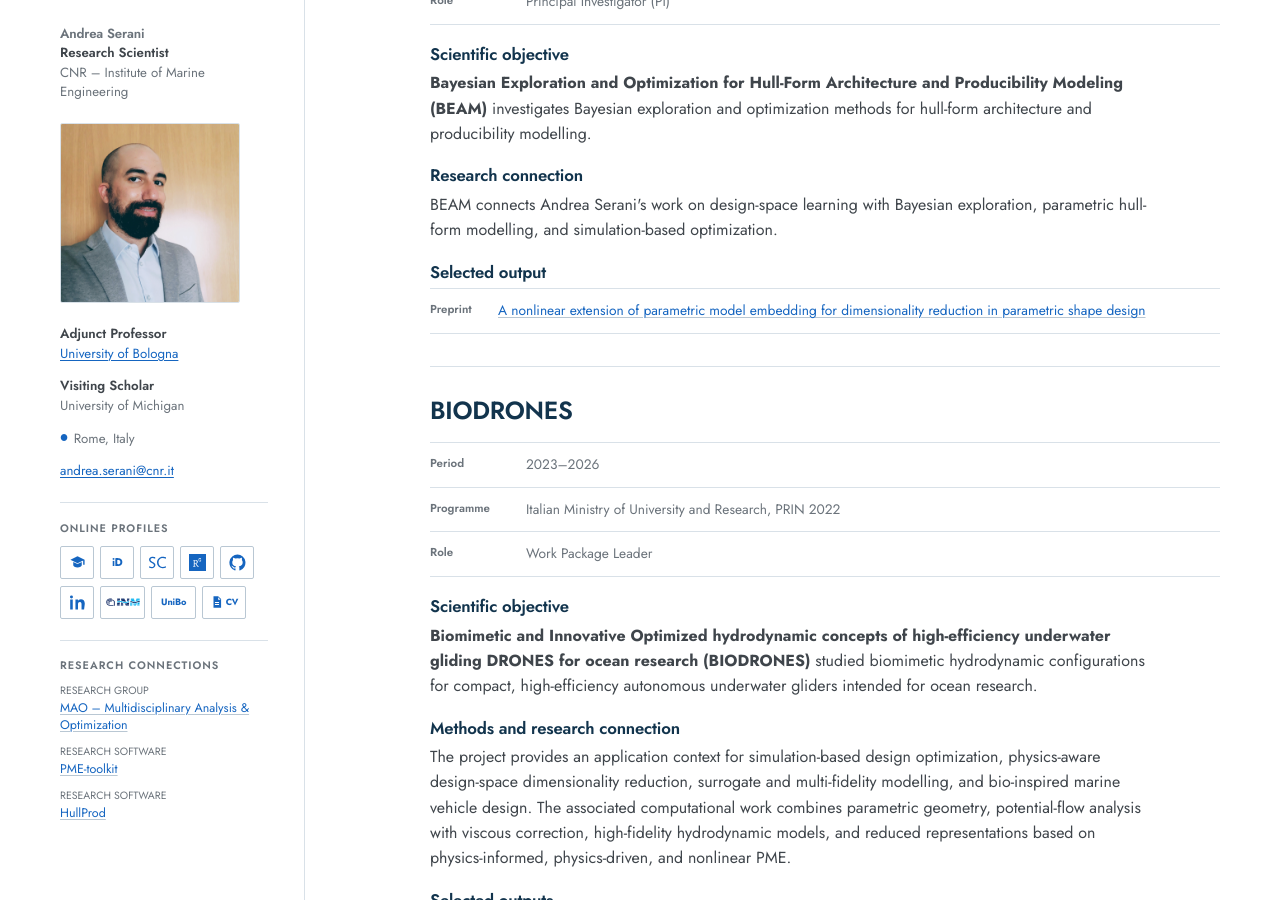
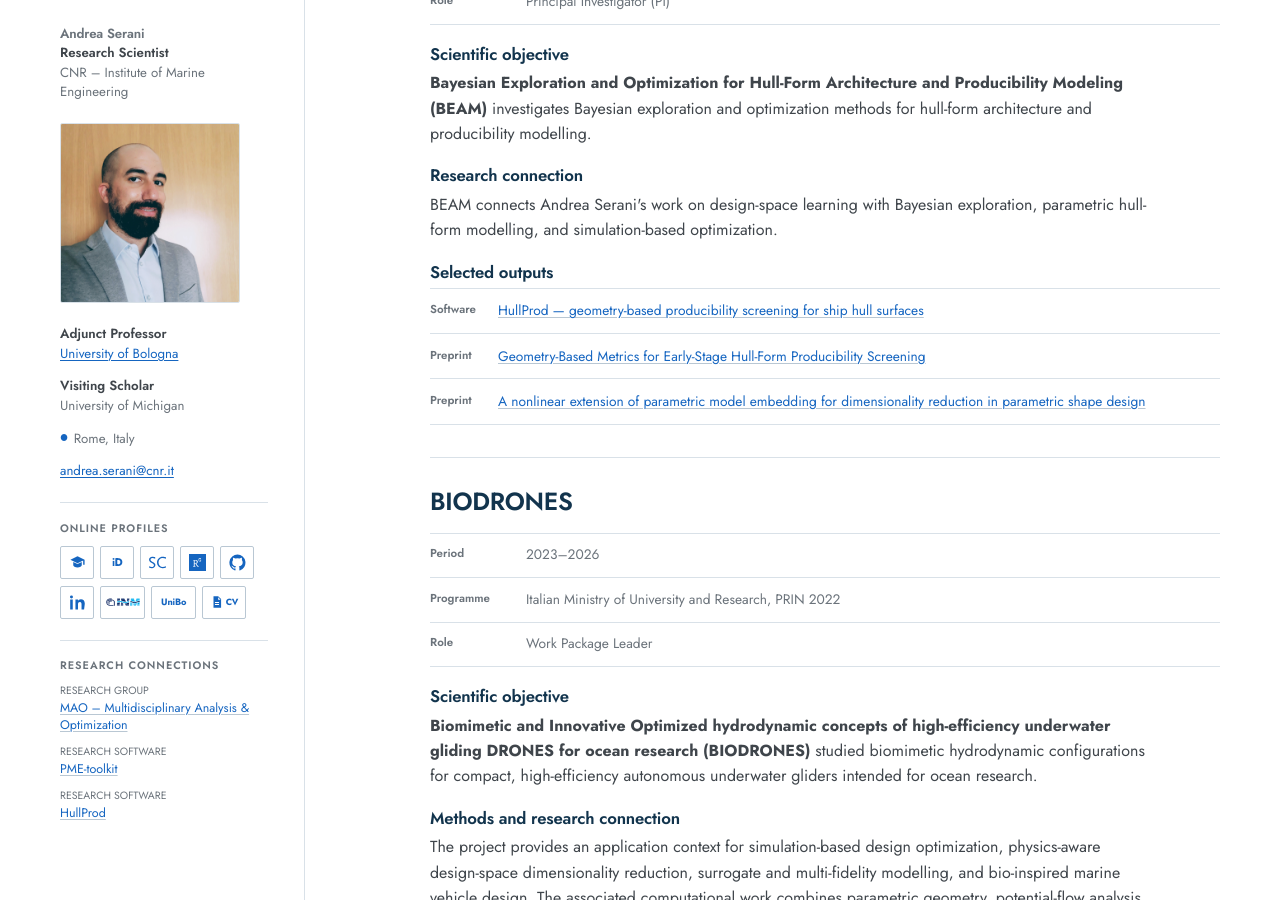
Before and after one commit to aserani/aserani.github.io, a Jekyll site: the page built from html/projects.html, in a window 1280 px wide and 900 px high, scrolled down 434 px. Built offline with Jekyll 4.4.1, drawn with Linux system fonts in a browser that asks for light colours.

Commit message:
feat: add HullProd outputs to BEAM

```diff
--- a/html/projects.html
+++ b/html/projects.html
@@ -19,8 +19,10 @@ intro: Selected funded research projects supporting current work in computationa
   <h3>Research connection</h3>
   <p>BEAM connects Andrea Serani's work on design-space learning with Bayesian exploration, parametric hull-form modelling, and simulation-based optimization.</p>
 
-  <h3>Selected output</h3>
+  <h3>Selected outputs</h3>
   <ul class="reference-list">
+    <li><span>Software</span><a href="https://github.com/cnr-inm-mao/hullprod">HullProd — geometry-based producibility screening for ship hull surfaces</a></li>
+    <li><span>Preprint</span><a href="https://arxiv.org/abs/2609.27544">Geometry-Based Metrics for Early-Stage Hull-Form Producibility Screening</a></li>
     <li><span>Preprint</span><a href="https://arxiv.org/abs/2605.11759">A nonlinear extension of parametric model embedding for dimensionality reduction in parametric shape design</a></li>
   </ul>
 </section>
```
